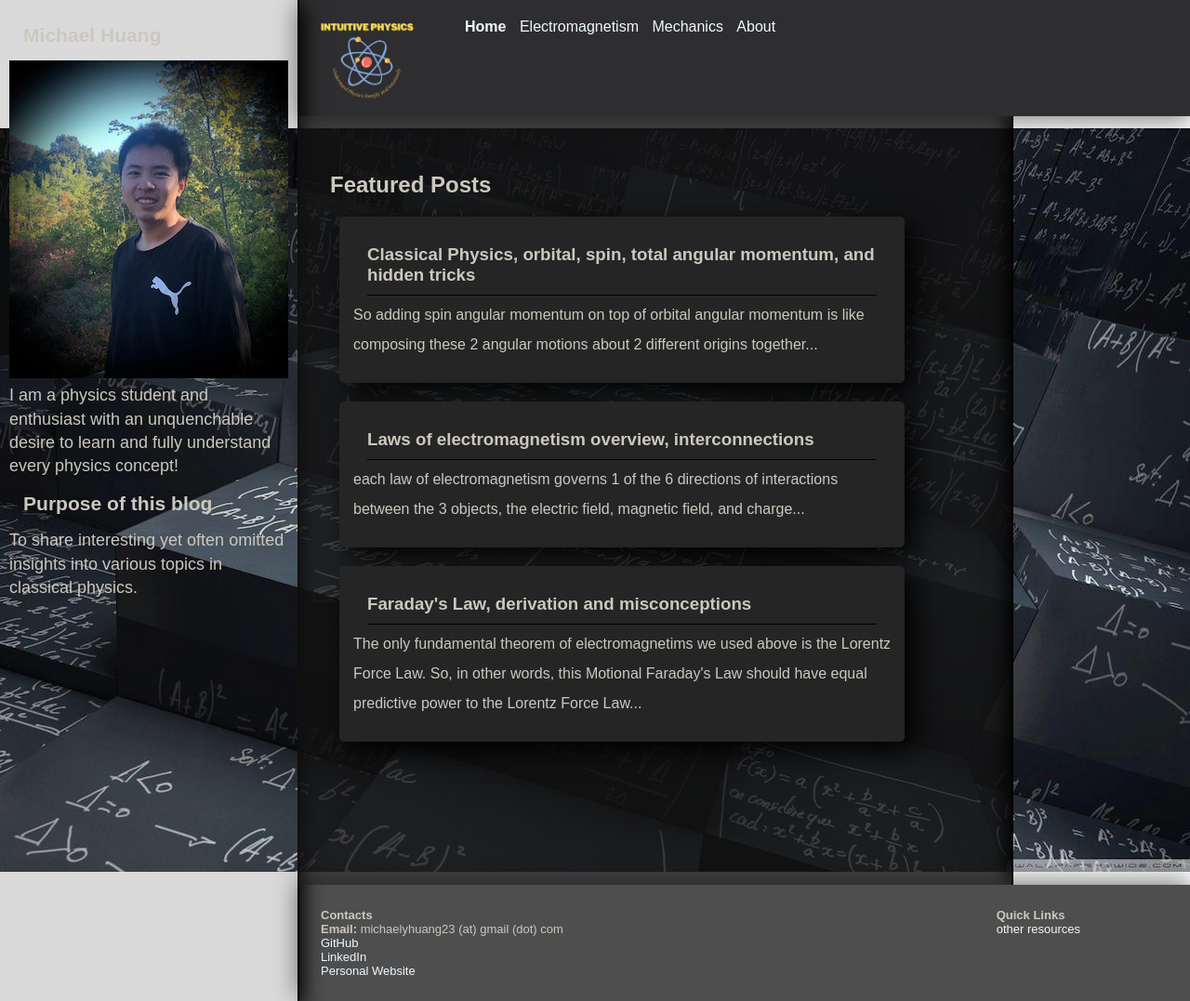
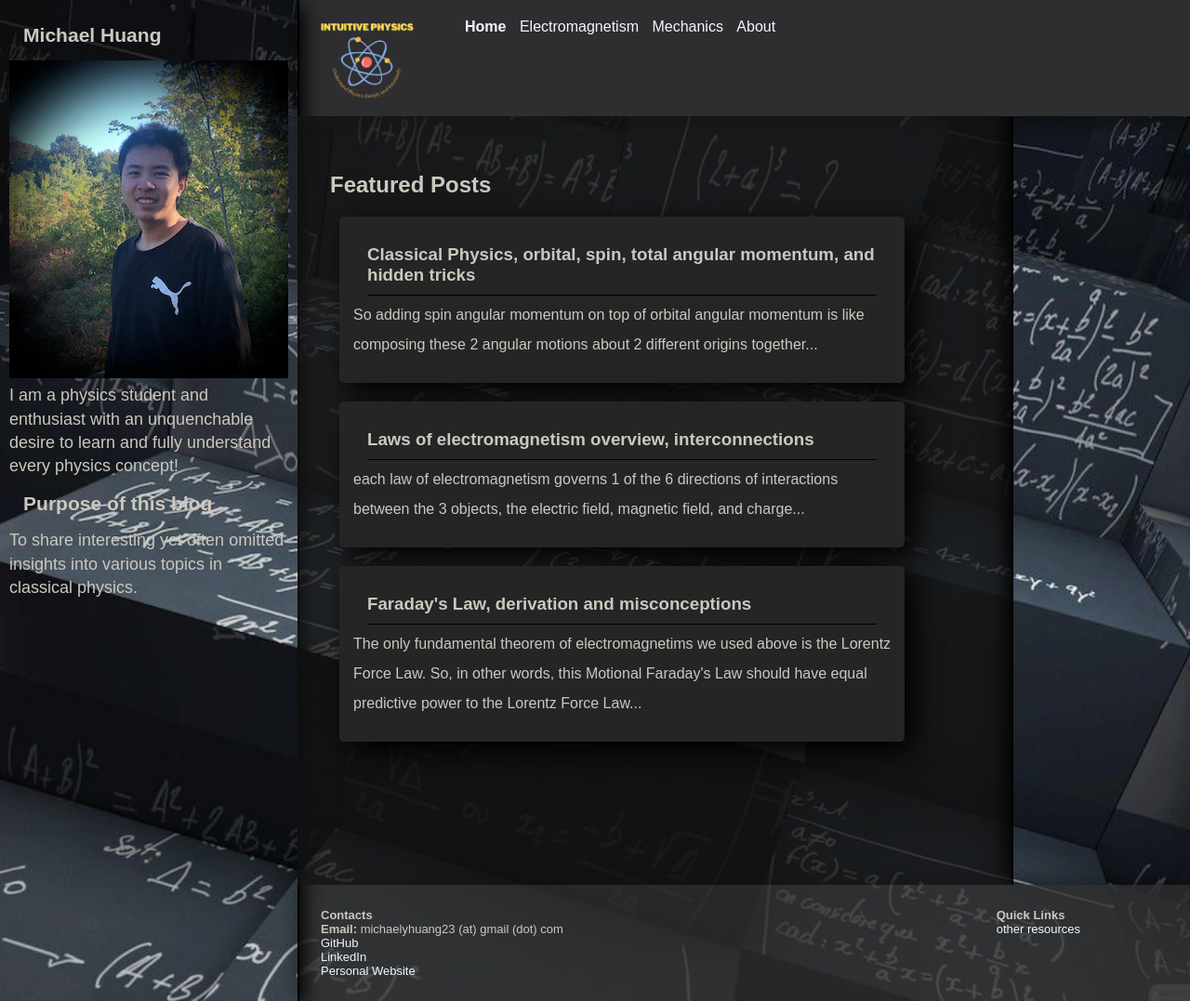
Before and after one commit to IntuitivePhysics/IntuitivePhysics, a Jekyll site: the page built from index.html, in a window 1280 px wide and 1077 px high. Shown: the whole window at 93% size. Built offline with Jekyll 4.4.1, drawn with Linux system fonts in a browser that asks for light colours.

Commit message:
update mobile

```diff
--- a/_sass/main.scss
+++ b/_sass/main.scss
@@ -11,14 +11,20 @@
     color:rgb(204, 200, 191)
 }
 
-
-body{
-    background-image: url("../images/wallpaper.jpg");
-    min-height: 100%;
-    min-width: 100%;
-    background-position: center;
-    background-repeat: no-repeat;
-    background-attachment: fixed;
+body:before {
+    content: "";
+    display: block;
+    position: fixed;
+    left: 0;
+    top: 0;
+    width: 100%;
+    height: 100%;
+    z-index: -10;
+    background: url(/assets/images/wallpaper.jpg) no-repeat center center;
+    -webkit-background-size: cover;
+    -moz-background-size: cover;
+    -o-background-size: cover;
+    background-size: cover;
 }
 
 .mainbody{
@@ -338,11 +344,4 @@ footer{
         margin-left: 5%;
     }
 
-    body{
-        background-size: 200vm auto;
-        background-position: top center;
-        background-attachment: fixed;
-        z-index: -100;
-    }
-
 }
```
